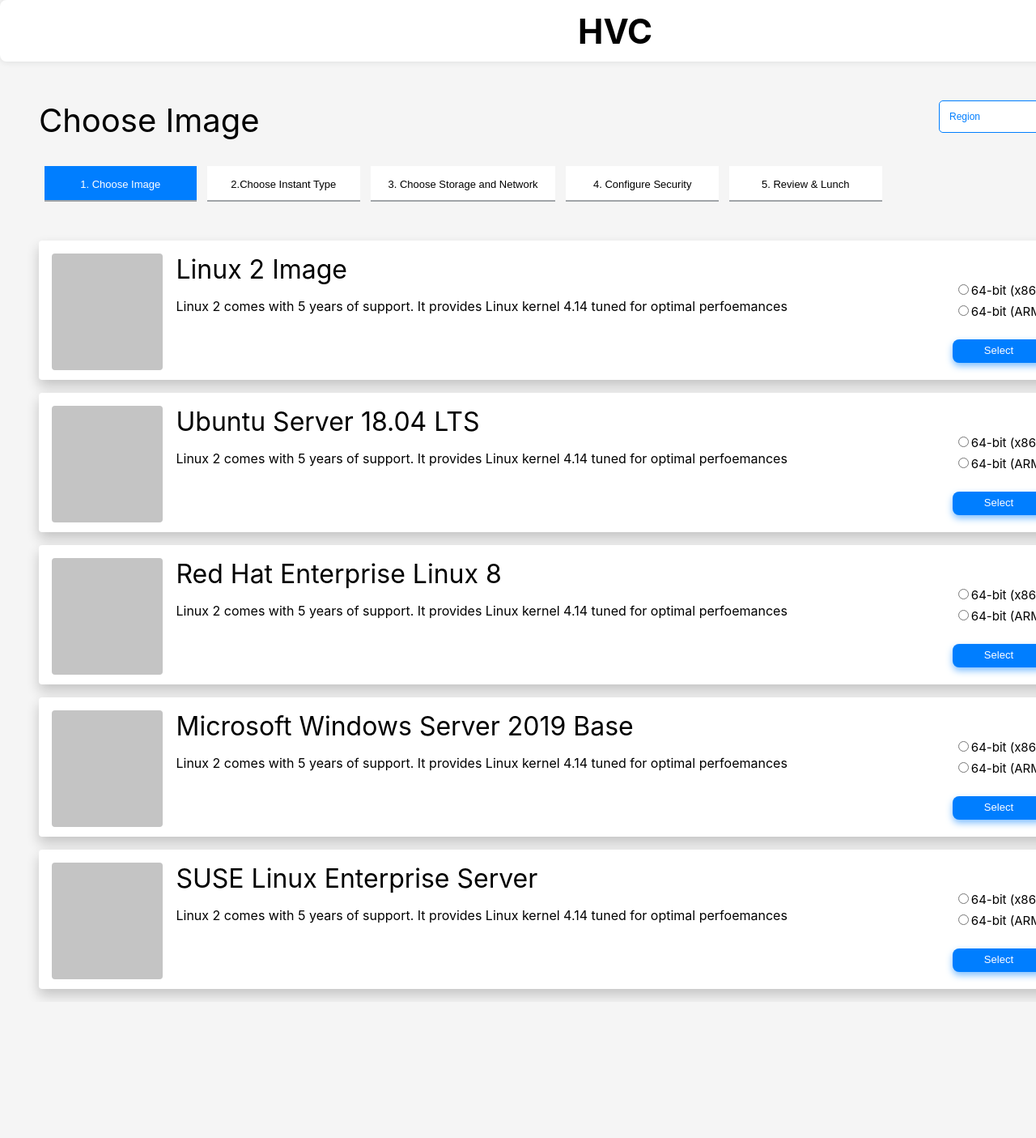
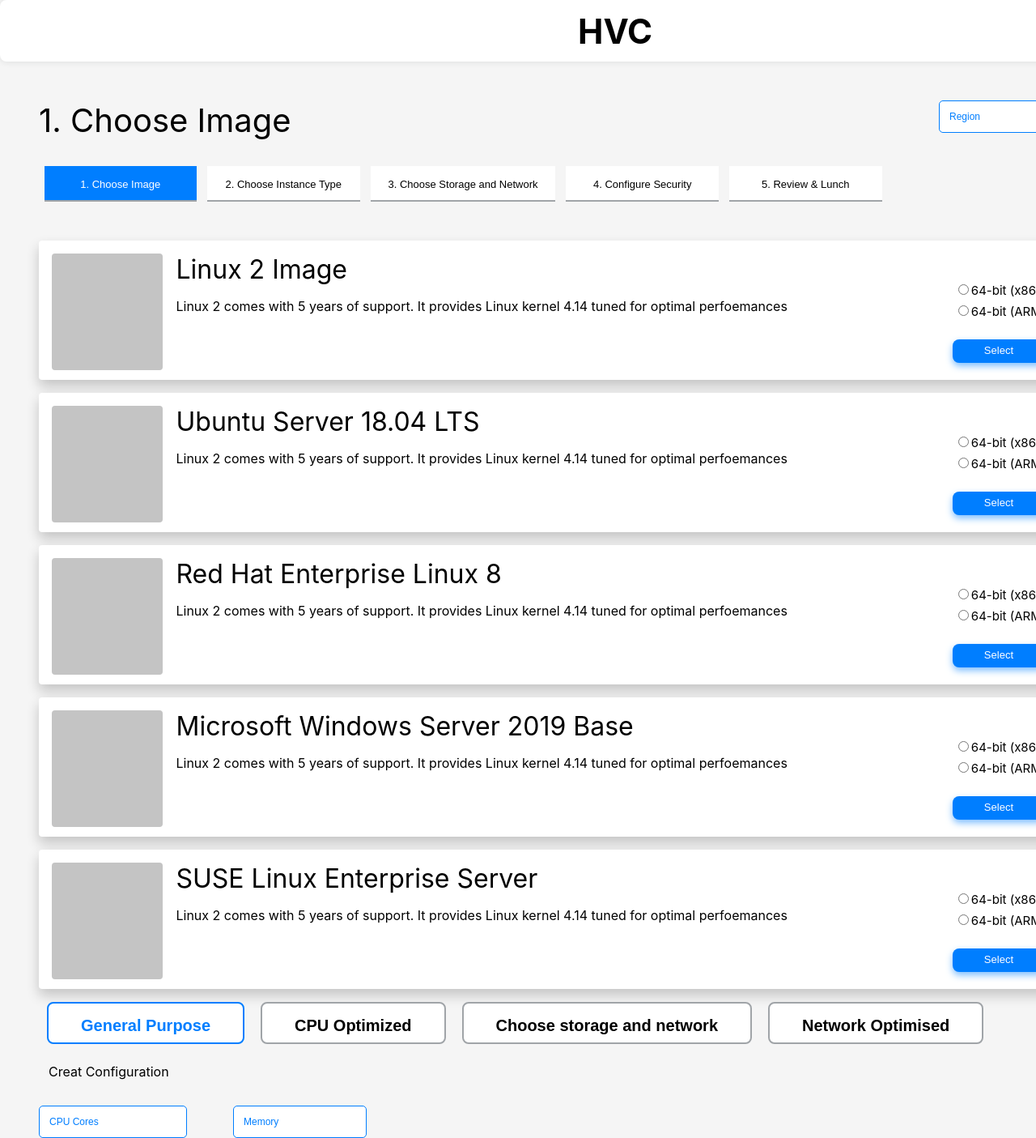
Before and after one commit to kbhatnagar97/React-HVC, a React (Create React App) app in the folder reactfa/: page / in a window 1280 px wide. Shown: the top 1405 px of the page at 81% size. Before the commit the page ends 1237 px from the top, so only its background shows below. Built offline with nearby package versions, Linux system fonts and the light colour scheme.

Commit message:
v0.4
Conditional renderring applied successfully on headings
not able to send object from child to grandparent
second page layout complete

```diff
--- a/reactfa/src/App.css
+++ b/reactfa/src/App.css
@@ -230,3 +230,43 @@
   margin-top:2em;
   margin-left:0.75em;
 }
+
+.bb1, .bb2, .bb3, .bb4 {
+  background-color: white;
+  font-size: 20px;
+  height: 44px;
+  text-align: center;
+  line-height: 7px;
+  vertical-align: middle;
+  padding: 1.2em 2em;
+  border:none;
+  margin:0 0.5em;
+  border: 2px solid #A0A4A8;
+  border-radius: 8px;
+}
+
+.bb1 {
+  background-color: white;
+  color: #007EFF;
+  font-size: 20px;
+  height: 44px;
+  text-align: center;
+  line-height: 7px;
+  vertical-align: middle;
+  padding: 1.2em 2em;
+  border:none;
+  margin:0 0.5em;
+  border: 2px solid #007EFF;
+  border-radius: 8px;
+}
+
+.sub-sub-heading {
+  margin-top:1.5em;
+  margin-left:0.75em;
+}
+
+.drops2 {
+  display:grid;
+  margin-top:2em;
+  grid-template-columns: 15em 15em;
+}
--- a/reactfa/src/App.tsx
+++ b/reactfa/src/App.tsx
@@ -4,8 +4,32 @@
 import {Navbar} from "./components/const/navbar"
 import {CostInfo} from "./components/const/costestimate"
 import {Drop} from "./components/const/dropdown"
+import {Config} from "./components/tab2/configuration"
 
 const App = () => {
+  const [heading,setHeading]=React.useState("1. Choose Image");
+  const headingcall = (check:number) => {
+    if(check==1)
+    {
+      setHeading("Choose Image");
+    }
+    else if(check==2)
+    {
+      setHeading("Choose Instance Type");
+    }
+    else if(check==3)
+    {
+      setHeading("Choose Storage and Network");
+    }
+    else if(check==4)
+    {
+      setHeading("Configure Security");
+    }
+    else if(check==5)
+    {
+      setHeading("Review & Lunch");
+    }
+  }
   return (
     <body>
       <div className="App">
@@ -15,12 +39,19 @@
         <div className="main-content-info">
           <div className="sub-heading-row">
             <div className="sub-heading">
-              Choose Image
+              {heading}
             </div>
             <Drop />
           </div>
-          <Navbar />
+          <div className="progress-bar">
+              <button onClick={() => headingcall(1)}className="button-1">1. Choose Image</button>
+              <button onClick={() => headingcall(2)}className="button-2">2. Choose Instance Type</button>
+              <button onClick={() => headingcall(3)}className="button-3">3. Choose Storage and Network</button>
+              <button onClick={() => headingcall(4)}className="button-4">4. Configure Security</button>
+              <button onClick={() => headingcall(5)}className="button-5">5. Review & Lunch</button>
+          </div>
           <Image />
+          <Config />
         </div>
         <CostInfo />
       </div>
--- a/reactfa/src/components/tab1/imagecard.tsx
+++ b/reactfa/src/components/tab1/imagecard.tsx
@@ -5,46 +5,65 @@
     productdetails:"string",
     radiobutton1:"string",
     radiobutton2:"string",
-    button:"string";
+    button:"string",
+    cost: "string",
+    key:"number",
 };
 
+interface imagecardprops {
+  selecteFromImage:"object",
+  setselectedFromImage:"object",
+}
+
 export const ImageCard = () => {
+  const selectedImage = (cardnumber:number) => Images[cardnumber];
     const Images=[
         {
             productname:"Linux 2 Image",
             productdetails:"Linux 2 comes with 5 years of support. It provides Linux kernel 4.14 tuned for optimal perfoemances",
             radiobutton1:"64-bit (x86)",
-            radiobutton2:"64-bit (ARM)"
+            radiobutton2:"64-bit (ARM)",
+            cost:"$243.61/month",
+            key:1,
         },
         {
             productname:"Ubuntu Server 18.04 LTS",
             productdetails:"Linux 2 comes with 5 years of support. It provides Linux kernel 4.14 tuned for optimal perfoemances",
             radiobutton1:"64-bit (x86)",
-            radiobutton2:"64-bit (ARM)"
+            radiobutton2:"64-bit (ARM)",
+            cost:"$243.61/month",
+            key:2,
         },
         {
             productname:"Red Hat Enterprise Linux 8",
             productdetails:"Linux 2 comes with 5 years of support. It provides Linux kernel 4.14 tuned for optimal perfoemances",
             radiobutton1:"64-bit (x86)",
-            radiobutton2:"64-bit (ARM)"
+            radiobutton2:"64-bit (ARM)",
+            cost:"$300/month",
+            key:3,
         },
         {
             productname:"Microsoft Windows Server 2019 Base",
             productdetails:"Linux 2 comes with 5 years of support. It provides Linux kernel 4.14 tuned for optimal perfoemances",
             radiobutton1:"64-bit (x86)",
-            radiobutton2:"64-bit (ARM)"
+            radiobutton2:"64-bit (ARM)",
+            cost:"$338.77/month",
+            key:4,
+
         },
         {
             productname:"SUSE Linux Enterprise Server",
             productdetails:"Linux 2 comes with 5 years of support. It provides Linux kernel 4.14 tuned for optimal perfoemances",
             radiobutton1:"64-bit (x86)",
-            radiobutton2:"64-bit (ARM)"
+            radiobutton2:"64-bit (ARM)",
+            cost: "$200.22/month",
+            key:5,
         }
     ]
 
 
 return (
-    <div>
+    <div id="data1">
         {
             Images.map((image) => {
                 return <div className="image-card">
@@ -63,7 +82,7 @@
                   <div className="radio-button"><input name="radio" type="radio"/>{image.radiobutton2}</div>
               </div>
               <div className="card-select">
-                <button className="select-button">Select</button>
+                <button onClick={() => selectedImage(image.key)} className="select-button">Select</button>
               </div>
             </div>
           </div>
--- /dev/null
+++ b/reactfa/src/components/tab2/configuration.tsx
@@ -0,0 +1,39 @@
+import React from 'react'
+
+export const Config =() => {
+    return (
+        <div>
+        <div className="sub-tabs">
+           <button className="bb1"><b>General Purpose</b></button>
+           <button className="bb2"><b>CPU Optimized</b></button>
+           <button className="bb3"><b>Choose storage and network</b></button>
+           <button className="bb4"><b>Network Optimised</b></button>
+          </div>
+          <div className="sub-sub-heading">
+            Creat Configuration
+          </div>
+          <div className="drops2">
+            <div className="drop-down">
+              <button className="drop-button">CPU Cores</button>
+            <div className="dropdown-content">
+                <a className="sel" href="#">1 Core</a>
+                <a className="sel" href="#">2 Core</a>
+                <a className="sel" href="#">4 Core</a>
+                <a className="sel" href="#">6 Core</a>
+                <a className="sel" href="#">8 Core</a>
+              </div>
+            </div>
+            <div className="drop-down">
+              <button className="drop-button">Memory</button>
+            <div className="dropdown-content">
+                <a className="sel" href="#">256MB</a>
+                <a className="sel" href="#">512MB</a>
+                <a className="sel" href="#">1GB</a>
+                <a className="sel" href="#">4GB</a>
+                <a className="sel" href="#">8GB</a>
+              </div>
+            </div>
+          </div>
+          </div>
+    );
+}
```
